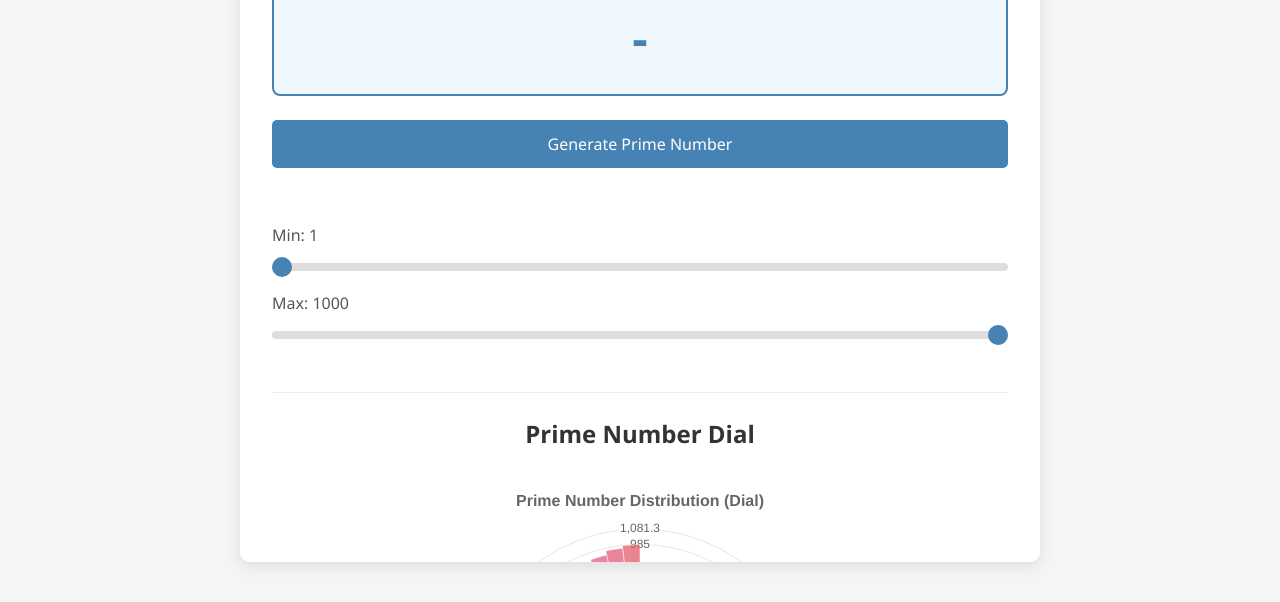
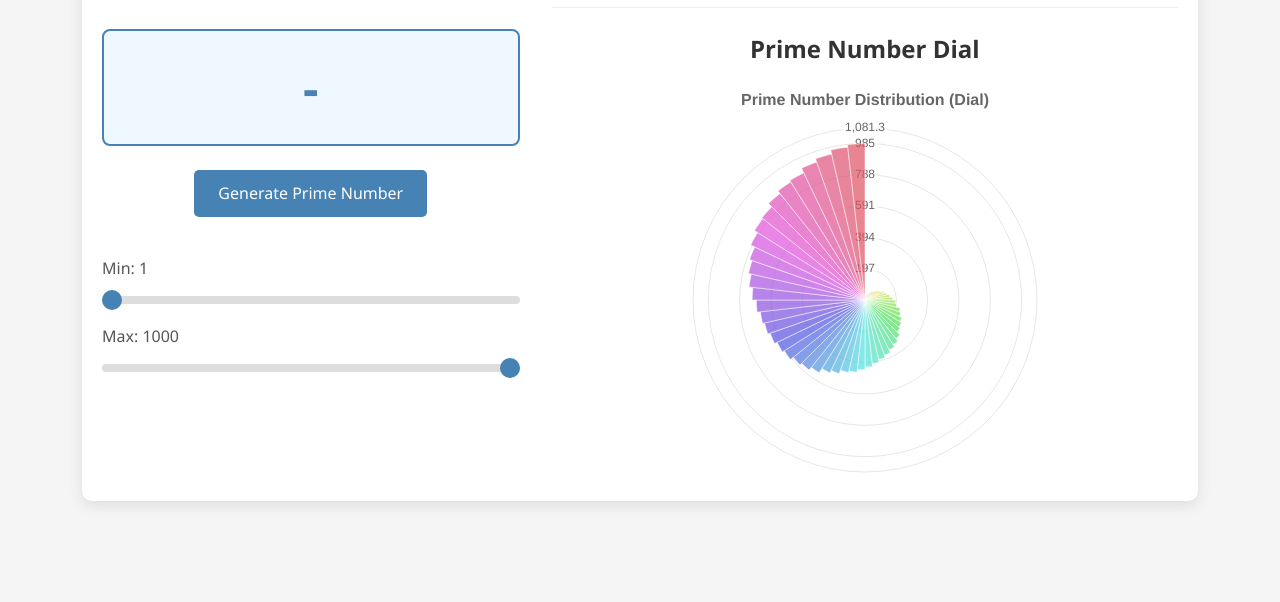
Before and after one commit to marty80/prime-number-generator, a plain HTML site: page index.html in a window 1280 px wide. Shown: the part 198-800 px from the top of the page. Drawn offline with nearby package versions, Linux system fonts and the light colour scheme.

Commit message:
make page more responsive

```diff
--- a/index.html
+++ b/index.html
@@ -10,6 +10,8 @@
 <body>
     <div class="container">
         <h1>Random Prime Number Generator</h1>
+        <div class="content-wrapper">
+            <div class="form-section">
                 <p class="description">Generate random prime numbers between 1 and 1000</p>
 
                 <div class="prime-display">
@@ -28,6 +30,7 @@
                         <input type="range" id="max-range" min="2" max="1000" value="1000">
                     </div>
                 </div>
+            </div>
 
             <div class="chart-container">
                 <h2>Prime Number Dial</h2>
@@ -36,6 +39,7 @@
                 </div>
             </div>
         </div>
+    </div>
 
     <script src="script.js"></script>
 </body>
--- a/styles.css
+++ b/styles.css
@@ -27,6 +27,57 @@ body {
     overflow-y: auto;
     display: flex;
     flex-direction: column;
+    max-width: 1200px;
+    margin: 0 auto;
+    padding: 20px;
+}
+
+.content-wrapper {
+    display: flex;
+    flex-direction: column;
+    gap: 2rem;
+}
+
+.form-section {
+    flex: 1;
+}
+
+.chart-container {
+    margin-top: 2rem;
+    padding-top: 1.5rem;
+    border-top: 1px solid #eee;
+    flex: 1;
+    min-height: 0;
+    display: flex;
+    flex-direction: column;
+    position: relative;
+    min-width: 300px;
+}
+
+.chart-container h2 {
+    margin-bottom: 1rem;
+    color: #333;
+    font-size: 1.5rem;
+    flex-shrink: 0;
+}
+
+.chart-wrapper {
+    position: relative;
+    width: 100%;
+    height: 50vh;
+    margin: 1rem auto;
+    display: flex;
+    justify-content: center;
+    align-items: center;
+    width: 100%;
+    max-width: 400px;
+    margin: 0 auto;
+}
+
+#primeChart {
+    width: 100% !important;
+    height: 100% !important;
+    max-width: 600px;
 }
 
 h1 {
@@ -111,36 +162,17 @@ input[type="range"]::-moz-range-thumb {
     border: none;
 }
 
-.chart-container {
-    margin-top: 2rem;
-    padding-top: 1.5rem;
-    border-top: 1px solid #eee;
-    flex: 1;
-    min-height: 0;
-    display: flex;
-    flex-direction: column;
-    position: relative;
+@media (min-width: 768px) {
+    .content-wrapper {
+        flex-direction: row;
+        align-items: flex-start;
+    }
+
+    .form-section {
+        flex: 0 1 40%;
+    }
+
+    .chart-container {
+        flex: 0 1 60%;
+    }
 }
-
-.chart-container h2 {
-    margin-bottom: 1rem;
-    color: #333;
-    font-size: 1.5rem;
-    flex-shrink: 0;
-}
-
-.chart-wrapper {
-    position: relative;
-    width: 100%;
-    height: 50vh;
-    margin: 1rem auto;
-    display: flex;
-    justify-content: center;
-    align-items: center;
-}
-
-#primeChart {
-    width: 100% !important;
-    height: 100% !important;
-    max-width: 600px;
-}
```
Lines whose indentation alone changed are shown as unchanged.
